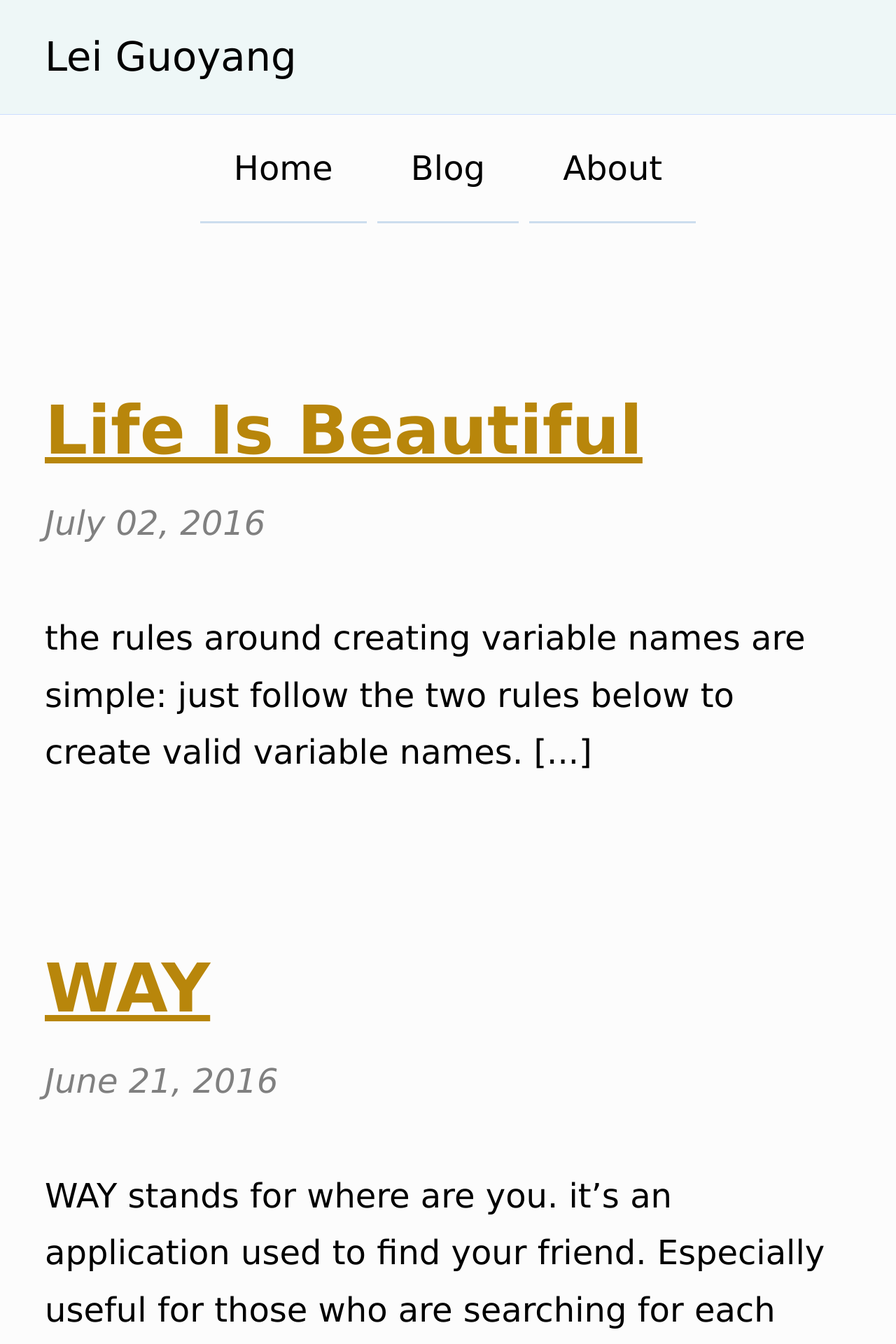
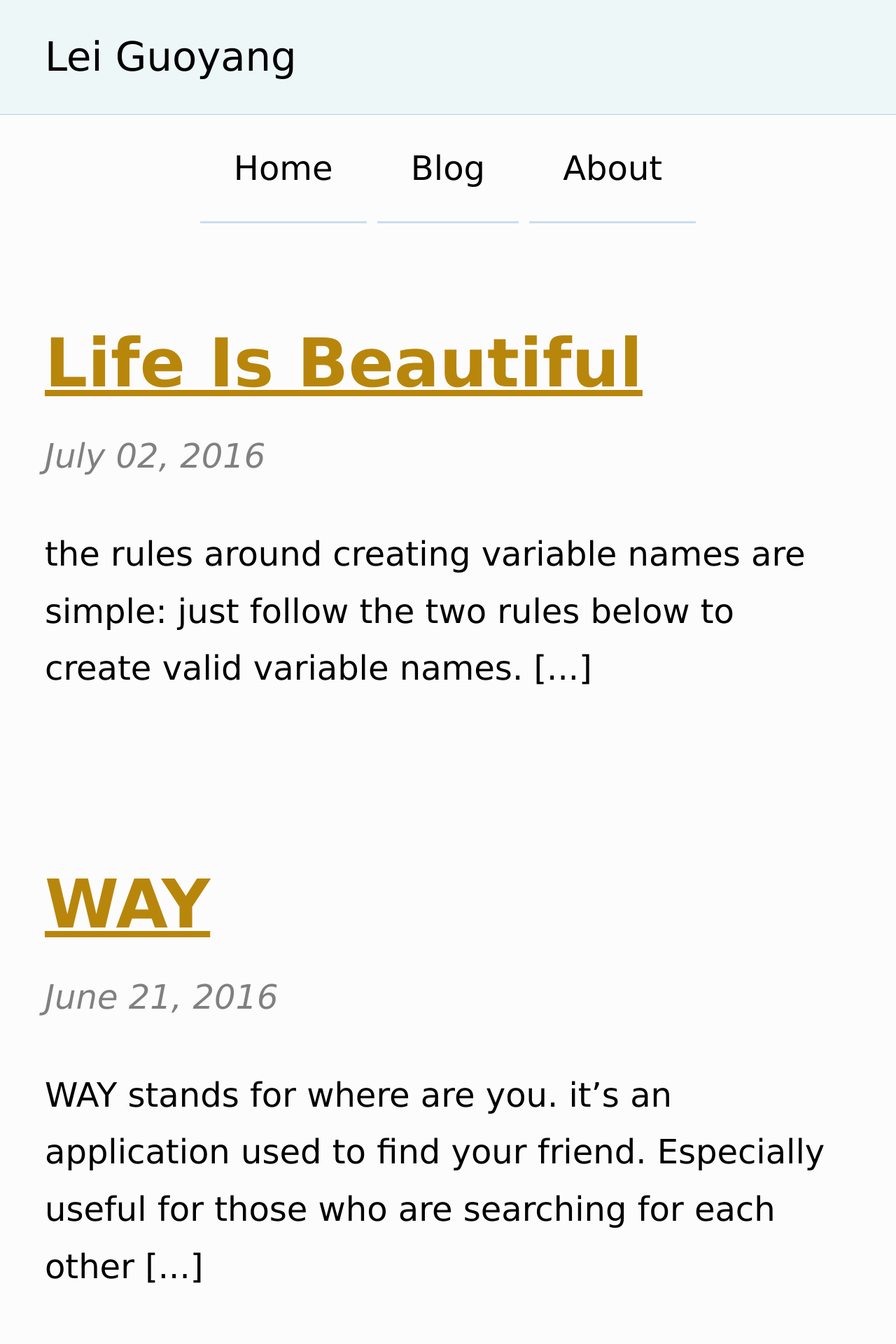
Before and after one commit to leiguoyang/leiguoyang.github.io, a Jekyll site: the page built from index.html, in a window 1280 px wide. Shown: the top 1920 px of the page at 70% size. Built offline with Jekyll 4.4.1, drawn with Linux system fonts in a browser that asks for light colours.

Commit message:
change the paragraph's top and bottom margin

```diff
--- a/css/main.css
+++ b/css/main.css
@@ -8,7 +8,7 @@
 header {
   padding: 1em 5%;
   text-align: left;
-  border-bottom: 1px solid #cdf;
+  border-bottom: 1px solid #bce;
   background-color: #eef7f7;
 }
 
@@ -23,7 +23,7 @@
 }
 
 #main {
-  padding: 3em 5% 7em;
+  padding: 1em 5% 7em;
 }
 
 #main h1 {
@@ -54,7 +54,7 @@
 
 p {
   line-height: 1.7em;
-  margin: 2em 0;
+  margin: 1.5em 0;
 }
 
 #main h1, #main h2, #main h3 {
```
